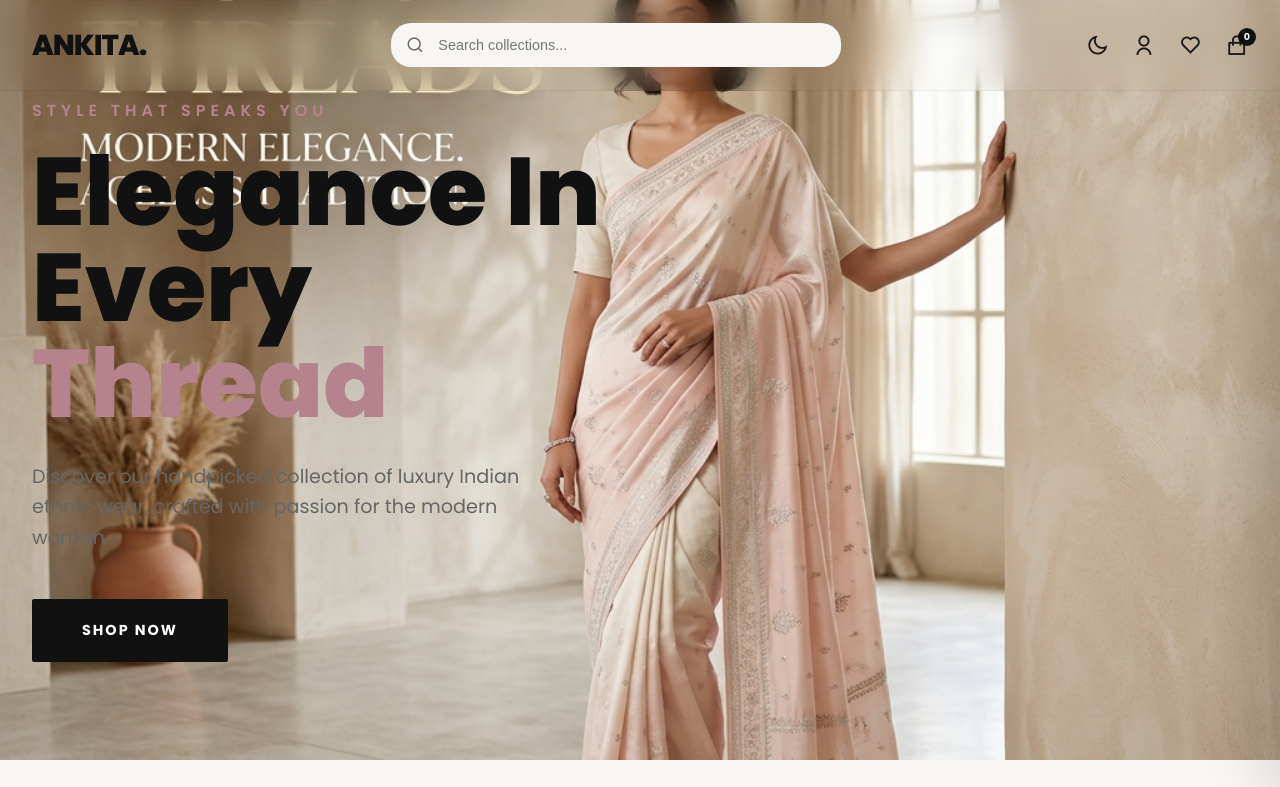
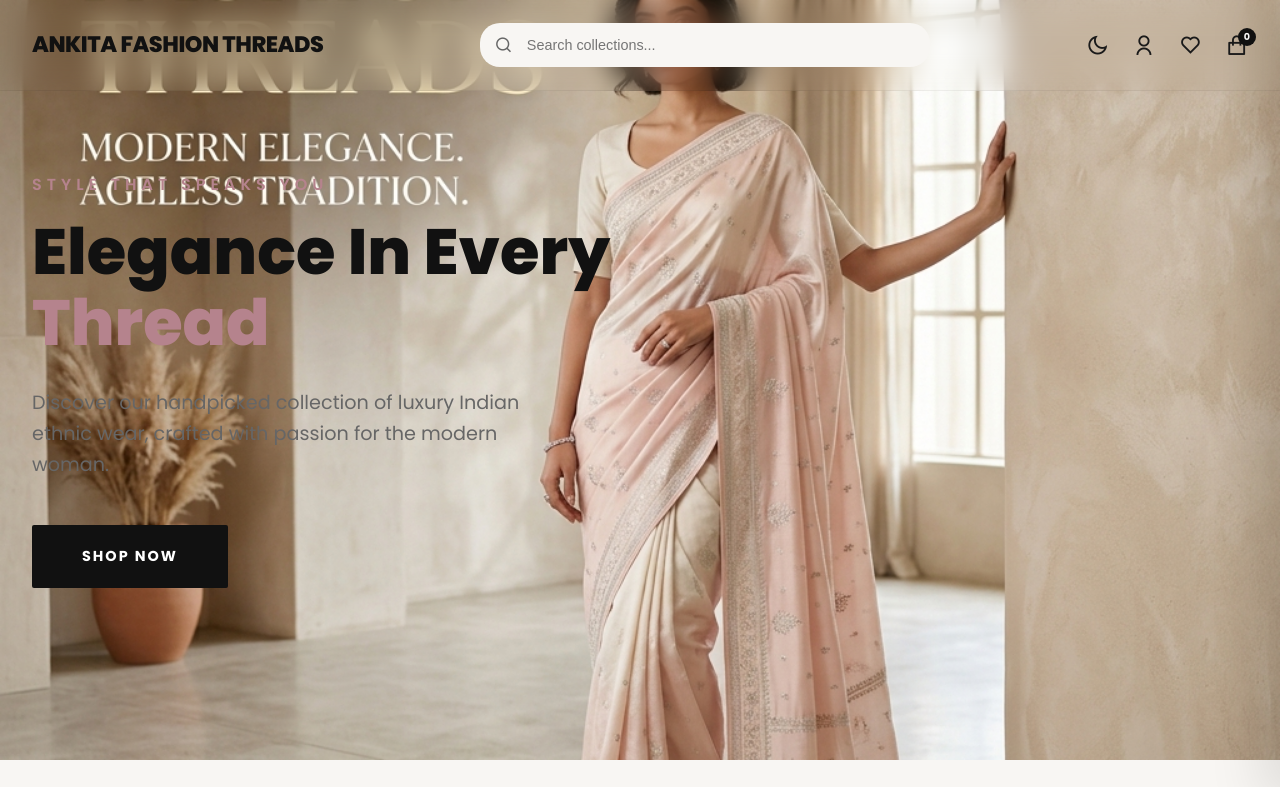
Before and after one commit to Ajay-div/ankita-fashion-threads, a plain HTML site: page index.html in a window 1280 px wide. Shown: the top 787 px of the page. Drawn offline with nearby package versions, Linux system fonts and the light colour scheme.

Commit message:
Update brand name and desktop layout

```diff
--- a/index.html
+++ b/index.html
@@ -4,7 +4,7 @@
 <head>
   <meta charset="UTF-8">
   <meta name="viewport" content="width=device-width, initial-scale=1.0">
-  <title>ANKITA. | Premium Indian Ethnic Wear</title>
+  <title>Ankita Fashion Threads | Premium Indian Ethnic Wear</title>
   <meta name="description"
     content="Luxury boutique for handpicked sarees, lehengas, and custom Aari work. Experience elegance in every thread.">
   <meta name="google-site-verification" content="50da20f8141c89d8" />
@@ -20,6 +20,44 @@
 
   <!-- Styles -->
   <link rel="stylesheet" href="style.css">
+
+  <style>
+    /* Desktop-specific layout fixes */
+    @media (min-width: 1024px) {
+      .nav-container {
+        max-width: 1400px;
+        margin: 0 auto;
+      }
+      .hero-content {
+        max-width: 700px; /* Increased for longer text */
+      }
+      .hero-title {
+        font-size: 4rem !important; /* Slightly smaller for better fit on all desktops */
+        line-height: 1.1;
+      }
+      .container {
+        max-width: 1300px;
+      }
+    }
+
+    .logo {
+      font-size: 1.4rem;
+      font-weight: 800;
+      letter-spacing: -0.5px;
+      text-transform: uppercase;
+      white-space: nowrap;
+    }
+
+    .footer-logo {
+      font-size: 1.6rem;
+      font-weight: 800;
+      text-transform: uppercase;
+      text-decoration: none;
+      color: inherit;
+      display: block;
+      margin-bottom: 20px;
+    }
+  </style>
 </head>
 
 <body>
@@ -27,7 +65,7 @@
   <!-- ─── NAVBAR ─────────────────────────────────── -->
   <nav class="navbar">
     <div class="container nav-container">
-      <a href="#" class="logo">ANKITA.</a>
+      <a href="#" class="logo">ANKITA FASHION THREADS</a>
 
       <div class="nav-search-wrapper">
         <div class="nav-search">
@@ -220,7 +258,7 @@
     <div class="container">
       <div class="footer-grid">
         <div class="footer-brand">
-          <a href="#" class="footer-logo">ANKITA.</a>
+          <a href="#" class="footer-logo">ANKITA FASHION THREADS</a>
           <p class="footer-about">Crafting timeless elegance through traditional Indian weaves and bespoke craftsmanship
             since 2015.</p>
           <a href="https://www.google.com/maps/search/?api=1&query=Pune+Hadapsar+Bhekrainagar+Papdewasti+Sinhagad+Colony+No+01" target="_blank" class="footer-location" title="Open in Maps">
```
